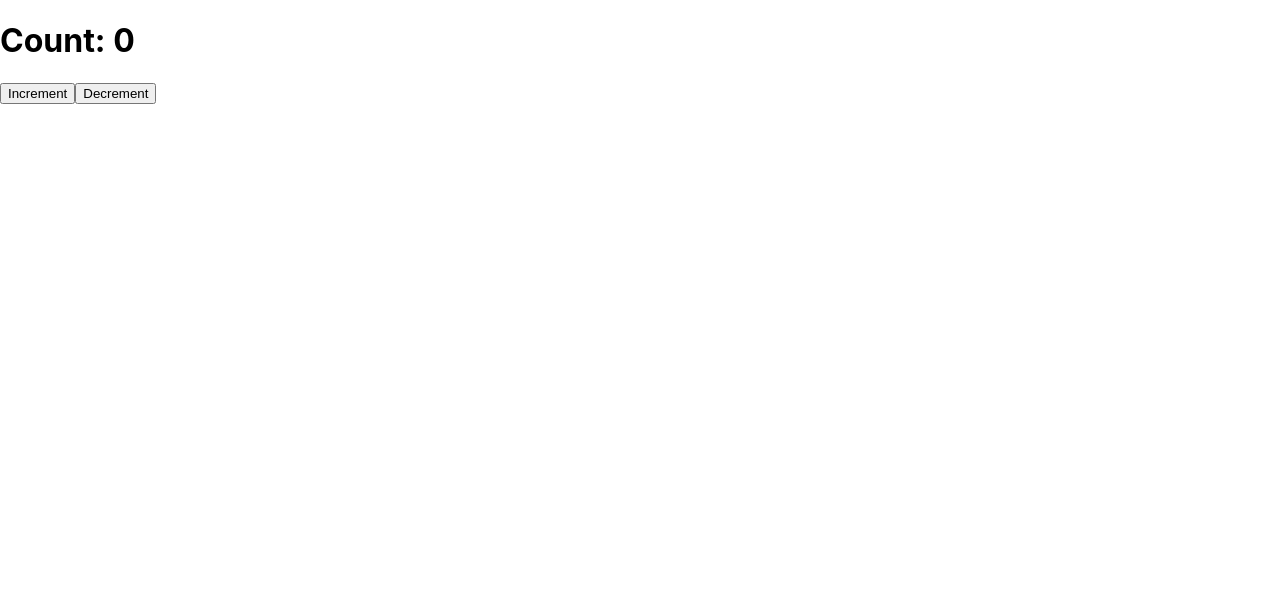
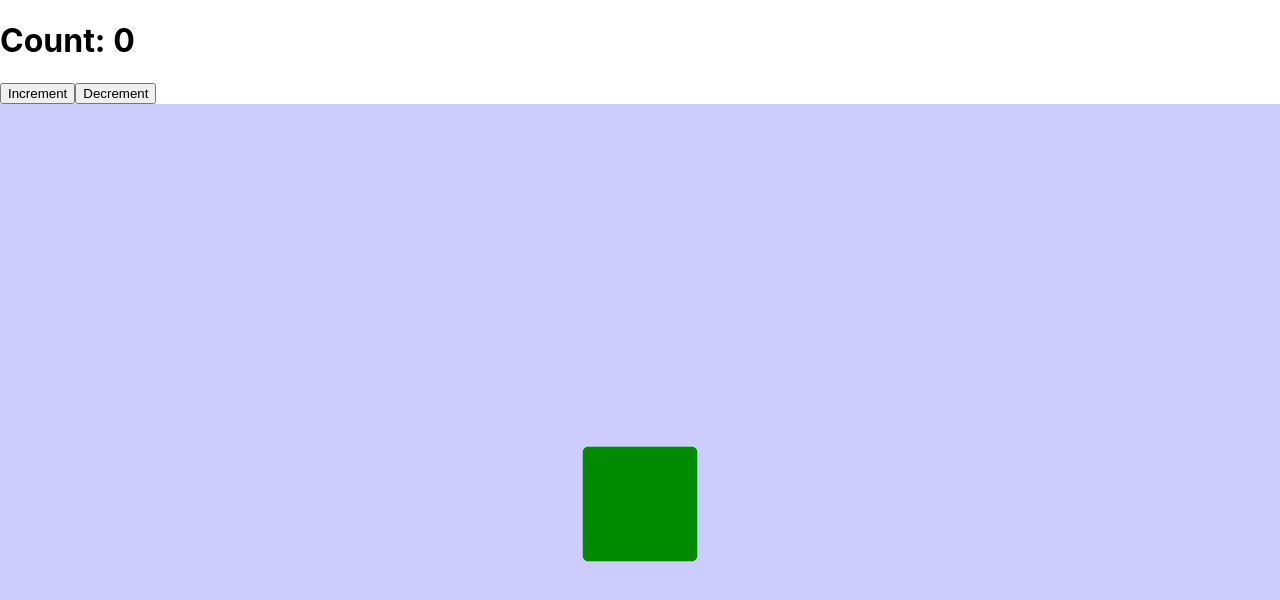
Before and after one commit to Goldendragon1029/three.js-building-configuration, a React (Create React App) app: page / in a window 1280 px wide. Shown: the top 600 px of the page. Built offline with nearby package versions, Linux system fonts and the light colour scheme.

Commit message:
feat(project): optimize structure

```diff
--- a/src/App.js
+++ b/src/App.js
@@ -1,24 +1,15 @@
 import React from "react";
-import { Provider, useSelector, useDispatch } from "react-redux";
+import { Provider } from "react-redux";
 import store from "./redux/store";
-import { increment, decrement } from "./redux/action";
-
-const Counter = () => {
-  const count = useSelector((state) => state.count);
-  const dispatch = useDispatch();
-
-  return (
-    <div>
-      <h1>Count: {count}</h1>
-      <button onClick={() => dispatch(increment())}>Increment</button>
-      <button onClick={() => dispatch(decrement())}>Decrement</button>
-    </div>
-  );
-};
+import Toolbar from "./components/toolbar";
+import MainView from "./components/mainView";
 
 const App = () => (
   <Provider store={store}>
-    <Counter/>
+    <div className="flex">
+      <Toolbar />
+      <MainView />
+    </div>
   </Provider>
 );
 
--- /dev/null
+++ b/src/components/mainView.js
@@ -0,0 +1,15 @@
+import { Canvas } from "@react-three/fiber";
+import { OrbitControls, RoundedBox } from "@react-three/drei";
+
+const MainView = () =>{
+    return (
+        <Canvas style={{ height: "100vh", width: "100%" }}>
+            <color attach="background" args={[0xccccff]} />
+            <RoundedBox>
+            <meshBasicMaterial color={"green"} />
+            </RoundedBox>
+            <OrbitControls />
+        </Canvas>
+    );
+}
+export default MainView
--- /dev/null
+++ b/src/components/toolbar.js
@@ -0,0 +1,17 @@
+import { useSelector, useDispatch } from "react-redux";
+import { increment, decrement } from "../redux/action";
+
+const Toolbar = () => {
+    const count = useSelector((state) => state.count);
+    const dispatch = useDispatch();
+
+    return (
+      <div className="tablet:min-w-350 tablet:block large:min-w-450">
+        <h1>Count: {count}</h1>
+        <button onClick={() => dispatch(increment())}>Increment</button>
+        <button onClick={() => dispatch(decrement())}>Decrement</button>
+      </div>
+    );
+};
+
+export default Toolbar;
```
